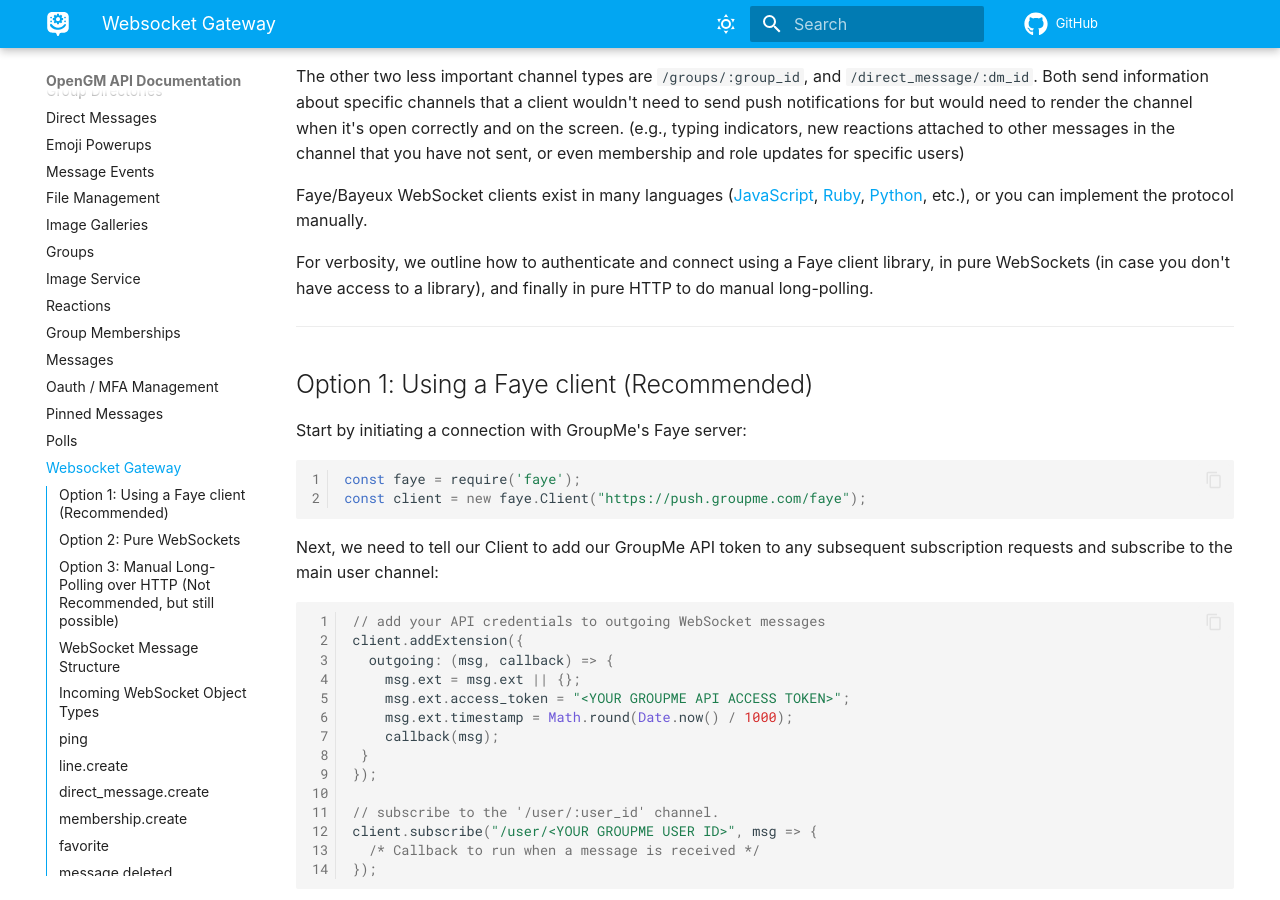
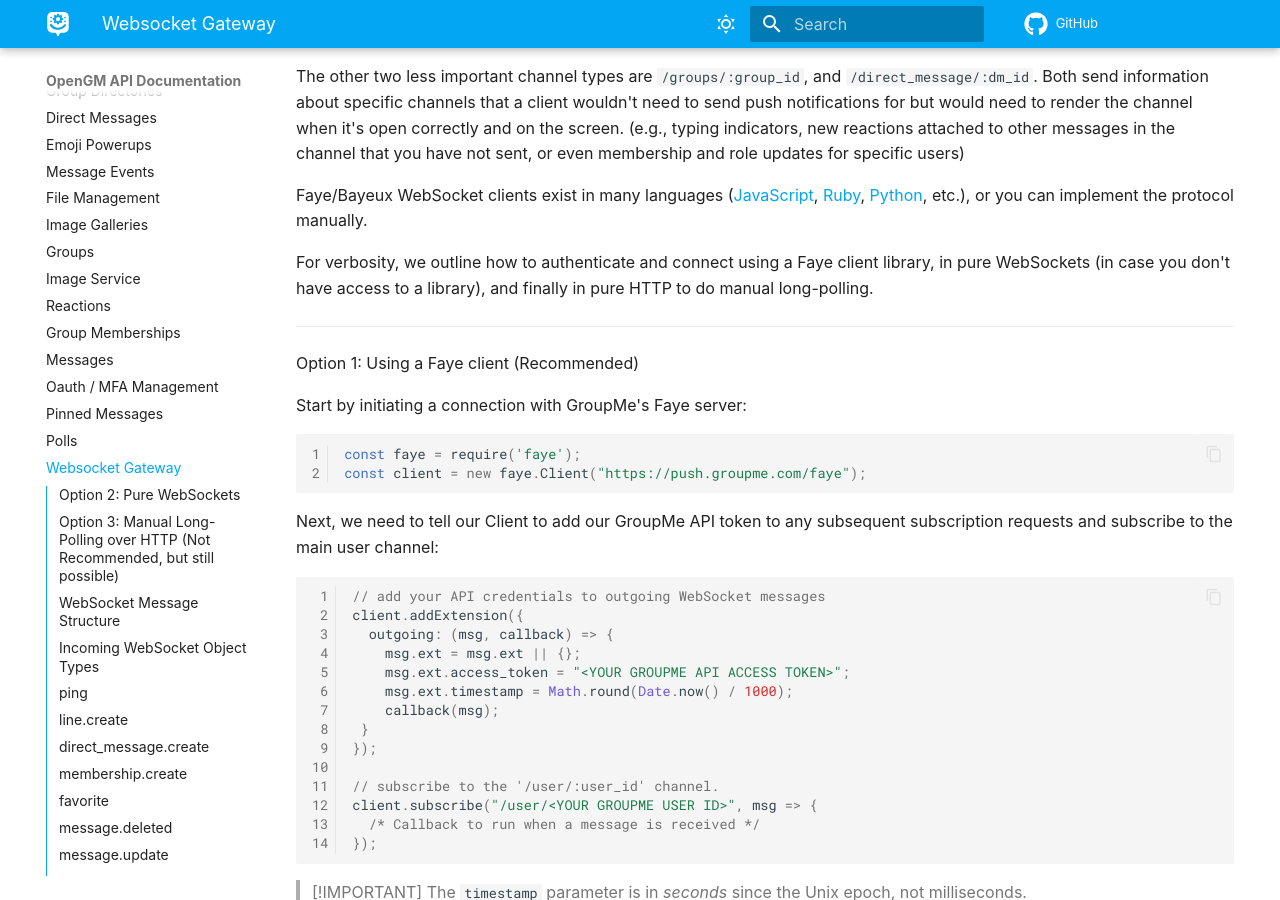
Before and after one commit to groupme-js/GroupMeCommunityDocs, an MkDocs documentation site: the page built from docs/push.md, in a window 1280 px wide and 900 px high, scrolled down 384 px. Built offline with MkDocs 1.6.1 and Material for MkDocs 9.7.7, drawn with Linux system fonts in a browser that asks for light colours; some web fonts are replaced; comment, search, counter and statistics services are not loaded.

Commit message:
patch formatting

````diff
--- a/docs/push.md
+++ b/docs/push.md
@@ -24,7 +24,7 @@
 
 ***
 
-## Option 1: Using a Faye client (Recommended)
+Option 1: Using a Faye client (Recommended)
 
 Start by initiating a connection with GroupMe's Faye server:
 ```js linenums="1"
@@ -974,7 +974,7 @@
 
 ```json linenums="1" title="Data Object Structure"
 {
-	"type": "ping"
+  "type": "ping"
 }
 ```
 
````
